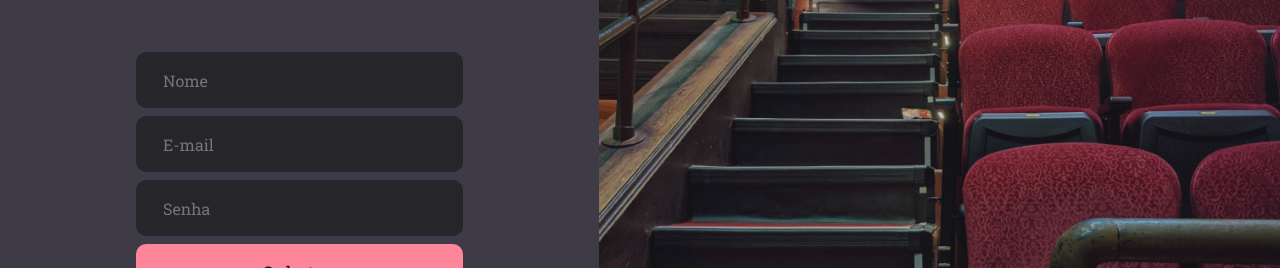
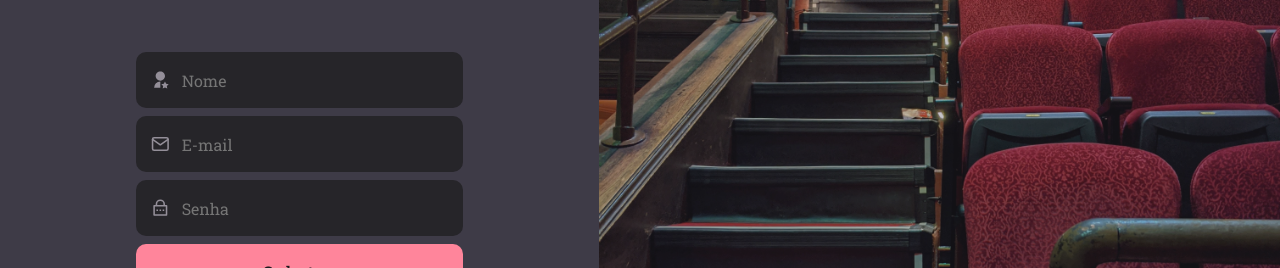
Before and after one commit to MullerHub/Rocketseat-Explorer, a React (Vite) app in the folder Stage0902_desafio/RocketMovies/: page / in a window 1280 px wide. Shown: the part 277-545 px from the top of the page. Built offline with nearby package versions, Linux system fonts and the light colour scheme.

Commit message:
SignUp att

```diff
--- a/Stage0902_desafio/RocketMovies/src/pages/SignUp/Index.jsx
+++ b/Stage0902_desafio/RocketMovies/src/pages/SignUp/Index.jsx
@@ -3,7 +3,8 @@ import { Button } from '../../components/Button'
 
 import { Background, Container, Form } from './styles'
 import { FiMail } from 'react-icons/fi'
-import { RiLockPasswordLine } from 'react-icons/ri'
+import { BiArrowBack } from 'react-icons/bi'
+import { RiLockPasswordLine, RiUserStarFill } from 'react-icons/ri'
 
 export function SignUp() {
   return (
@@ -13,12 +14,12 @@ export function SignUp() {
         <p>Aplicação para salvar e gerenciar seus links úteis</p>
         <h2>Crie sua conta</h2>
 
-        <Input placeholder="Nome" type="text" />
-        <Input placeholder="E-mail" type="text" />
-        <Input placeholder="Senha" type="password" />
+        <Input placeholder="Nome" type="text" icon={RiUserStarFill} />
+        <Input placeholder="E-mail" type="text" icon={FiMail} />
+        <Input placeholder="Senha" type="password" icon={RiLockPasswordLine} />
         <Button title="Cadastrar" />
 
-        <a to="/" >Voltar para o login</a>
+        <a to="/" /* icon={BiArrowBack} */ >Voltar para o login</a>
       </Form>
       <Background />
     </Container>
```
